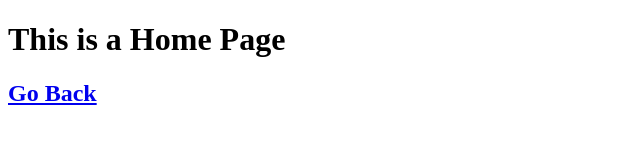
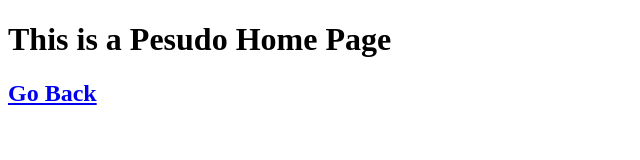
Before and after one commit to makeTaller/GraveyardProject, a website: page home-page.html in a window 1280 px wide. Shown: the whole page, without its empty margins (0-640 px from the left). Drawn offline with Linux system fonts and the light colour scheme.

Commit message:
Starting back up

```diff
--- a/SearchBox.js
+++ b/SearchBox.js
@@ -1,4 +1,5 @@
 import React from 'react';
+	//comment on this project more kirk
 
 const SearchBox= () =>{
   return (
--- a/home-page.html
+++ b/home-page.html
@@ -5,7 +5,7 @@
 
 </head>
 <body>
-	<h1> This is a Home Page</h1>
+	<h1> This is a Pesudo Home Page</h1>
 	<a href="index.html">
 		<h2>Go Back</h2>
 	</a>
```
